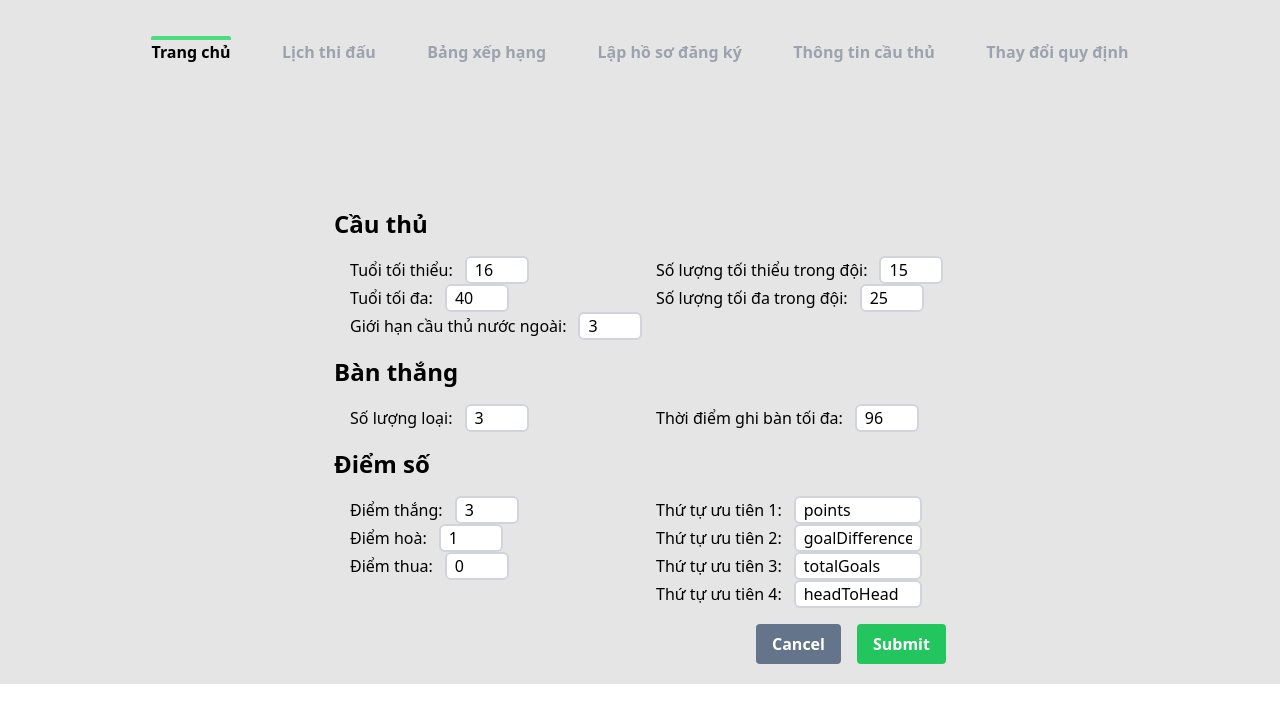
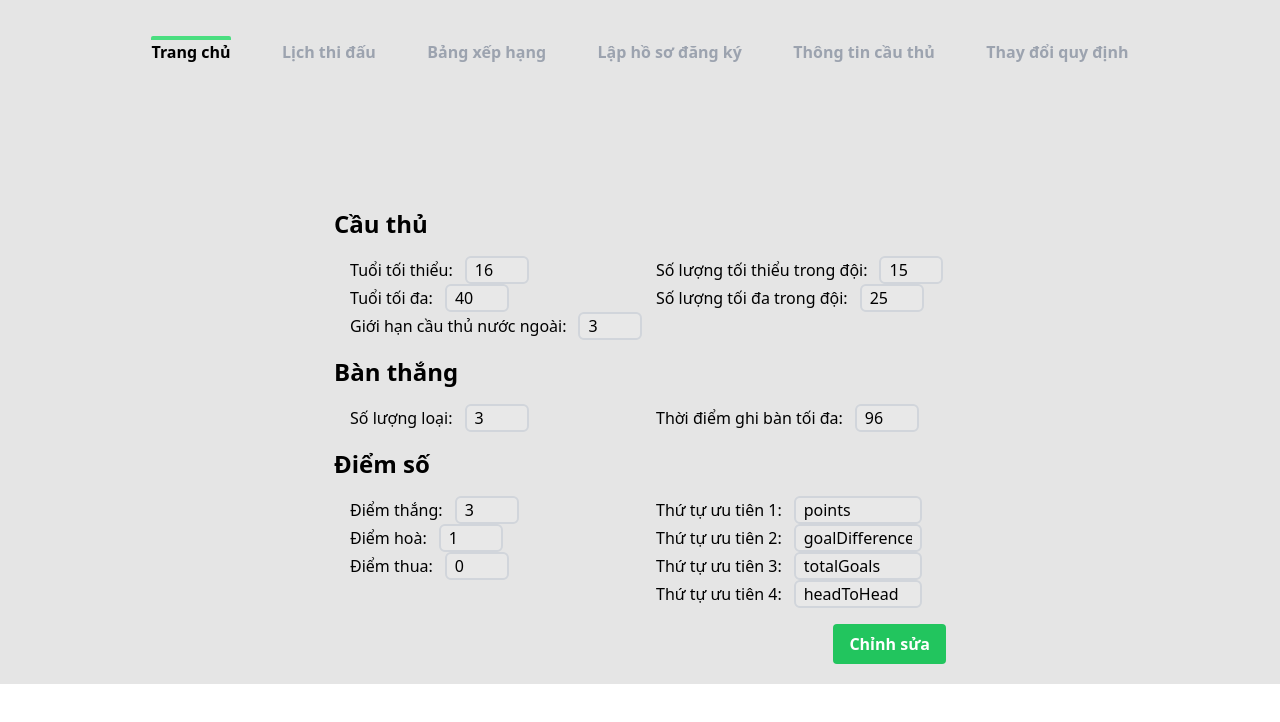
Before and after one commit to let-me-out-HCMUS/introSE, a React (Vite) app in the folder client/admin/: page /change-rule in a window 1280 px wide. Shown: the top 722 px of the page. Built offline with nearby package versions, Linux system fonts and the light colour scheme.

Commit message:
[khang] implement reset values rule

```diff
--- a/client/admin/src/features/change-rule/RuleForm.jsx
+++ b/client/admin/src/features/change-rule/RuleForm.jsx
@@ -1,16 +1,23 @@
+import { useState } from "react";
 import { rule } from "../../mocks/rule";
 import { useForm } from "react-hook-form";
 
 export default function RuleForm() {
+  const [isEditting, setIsEditting] = useState(false);
+
   const {
     register,
     handleSubmit,
     // watch,
+    reset,
     formState: { errors },
   } = useForm({ defaultValues: rule });
 
   //   Todo: submit data to server
-  const onSubmit = (data) => console.log(data);
+  const onSubmit = (data) => {
+    console.log(data);
+    setIsEditting(false);
+  };
 
   return (
     <form onSubmit={handleSubmit(onSubmit)} className="relative mx-auto px-16">
@@ -20,25 +27,45 @@ export default function RuleForm() {
           <div className="rule-half">
             <div className="field">
               <label>Tuổi tối thiểu:</label>
-              <input type="number" {...register("club.minAge")} />
+              <input
+                disabled={!isEditting}
+                type="number"
+                {...register("club.minAge")}
+              />
             </div>
             <div className="field">
               <label>Tuổi tối đa:</label>
-              <input type="number" {...register("club.maxAge")} />
+              <input
+                disabled={!isEditting}
+                type="number"
+                {...register("club.maxAge")}
+              />
             </div>
             <div className="field">
               <label>Giới hạn cầu thủ nước ngoài:</label>
-              <input type="number" {...register("club.maxForeigners")} />
+              <input
+                disabled={!isEditting}
+                type="number"
+                {...register("club.maxForeigners")}
+              />
             </div>
           </div>
           <div className="rule-half">
             <div className="field">
               <label>Số lượng tối thiểu trong đội:</label>
-              <input type="number" {...register("club.minPlayers")} />
+              <input
+                disabled={!isEditting}
+                type="number"
+                {...register("club.minPlayers")}
+              />
             </div>
             <div className="field">
               <label>Số lượng tối đa trong đội:</label>
-              <input type="number" {...register("club.maxPlayers")} />
+              <input
+                disabled={!isEditting}
+                type="number"
+                {...register("club.maxPlayers")}
+              />
             </div>
           </div>
         </div>
@@ -50,13 +77,21 @@ export default function RuleForm() {
           <div className="rule-half">
             <div className="field">
               <label>Số lượng loại:</label>
-              <input type="number" {...register("goal.quantityType")} />
+              <input
+                disabled={!isEditting}
+                type="number"
+                {...register("goal.quantityType")}
+              />
             </div>
           </div>
           <div className="rule-half">
             <div className="field">
               <label>Thời điểm ghi bàn tối đa:</label>
-              <input type="number" {...register("goal.maxTime")} />
+              <input
+                disabled={!isEditting}
+                type="number"
+                {...register("goal.maxTime")}
+              />
             </div>
           </div>
         </div>
@@ -68,33 +103,61 @@ export default function RuleForm() {
           <div className="rule-half">
             <div className="field">
               <label>Điểm thắng:</label>
-              <input type="number" {...register("point.win")} />
+              <input
+                disabled={!isEditting}
+                type="number"
+                {...register("point.win")}
+              />
             </div>
             <div className="field">
               <label>Điểm hoà:</label>
-              <input type="number" {...register("point.draw")} />
+              <input
+                disabled={!isEditting}
+                type="number"
+                {...register("point.draw")}
+              />
             </div>
             <div className="field">
               <label>Điểm thua:</label>
-              <input type="number" {...register("point.lose")} />
+              <input
+                disabled={!isEditting}
+                type="number"
+                {...register("point.lose")}
+              />
             </div>
           </div>
           <div className="rule-half">
             <div className="field">
               <label>Thứ tự ưu tiên 1:</label>
-              <input className="!w-32" {...register("point.priority[0]")} />
+              <input
+                disabled={!isEditting}
+                className="!w-32"
+                {...register("point.priority[0]")}
+              />
             </div>
             <div className="field">
               <label>Thứ tự ưu tiên 2:</label>
-              <input className="!w-32" {...register("point.priority[1]")} />
+              <input
+                disabled={!isEditting}
+                className="!w-32"
+                {...register("point.priority[1]")}
+              />
             </div>
             <div className="field">
               <label>Thứ tự ưu tiên 3:</label>
-              <input className="!w-32" {...register("point.priority[2]")} />
+              <input
+                disabled={!isEditting}
+                className="!w-32"
+                {...register("point.priority[2]")}
+              />
             </div>
             <div className="field">
               <label>Thứ tự ưu tiên 4:</label>
-              <input className="!w-32" {...register("point.priority[3]")} />
+              <input
+                disabled={!isEditting}
+                className="!w-32"
+                {...register("point.priority[3]")}
+              />
             </div>
           </div>
         </div>
@@ -102,18 +165,35 @@ export default function RuleForm() {
 
       {errors.club && <span>This field is required</span>}
       <div className="button flex w-full justify-end">
+        {!isEditting ? (
           <button
-          type="submit"
+            onClick={() => setIsEditting(true)}
+            type="button"
+            className="ml-4 rounded bg-green-500 px-4 py-2 font-bold text-white hover:bg-green-700"
+          >
+            Chỉnh sửa
+          </button>
+        ) : (
+          <>
+            <button
+              onClick={() => {
+                setIsEditting(false);
+                reset(rule);
+              }}
+              type="button"
               className="rounded bg-slate-500 px-4 py-2 font-bold text-white hover:bg-slate-700"
             >
               Cancel
             </button>
+
             <button
               type="submit"
               className="ml-4 rounded bg-green-500 px-4 py-2 font-bold text-white hover:bg-green-700"
             >
               Submit
             </button>
+          </>
+        )}
       </div>
     </form>
   );
```
Lines whose indentation alone changed are shown as unchanged.
